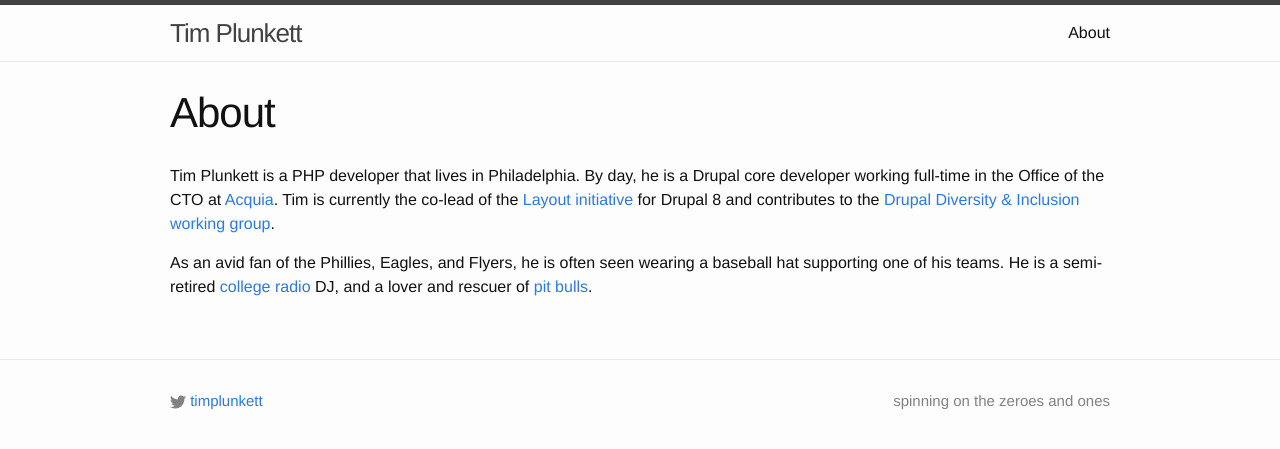
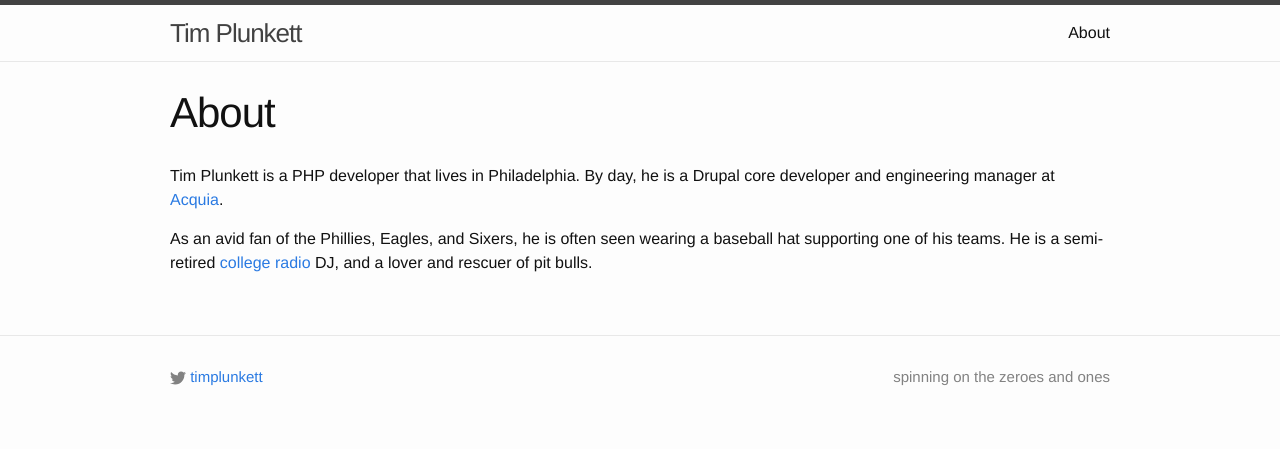
Before and after one commit to timplunkett/timplunkett.github.io, a Jekyll site: the page built from about.md, in a window 1280 px wide. Shown: the top 449 px of the page. Built offline with Jekyll 4.4.1, drawn with Linux system fonts in a browser that asks for light colours.

Commit message:
Update about page

```diff
--- a/about.md
+++ b/about.md
@@ -4,6 +4,6 @@ title: About
 permalink: /about
 ---
 
-Tim Plunkett is a PHP developer that lives in Philadelphia. By day, he is a Drupal core developer working full-time in the Office of the CTO at [Acquia](https://www.acquia.com). Tim is currently the co-lead of the [Layout initiative](https://www.drupal.org/about/strategic-initiatives#blocks) for Drupal 8 and contributes to the [Drupal Diversity & Inclusion working group](http://drupaldiversity.com).
+Tim Plunkett is a PHP developer that lives in Philadelphia. By day, he is a Drupal core developer and engineering manager at [Acquia](https://www.acquia.com).
 
-As an avid fan of the Phillies, Eagles, and Flyers, he is often seen wearing a baseball hat supporting one of his teams. He is a semi-retired [college radio](http://wkdu.org) DJ, and a lover and rescuer of [pit bulls](https://www.instagram.com/dodgerfromphilly).
+As an avid fan of the Phillies, Eagles, and Sixers, he is often seen wearing a baseball hat supporting one of his teams. He is a semi-retired [college radio](http://wkdu.org) DJ, and a lover and rescuer of pit bulls.
```
